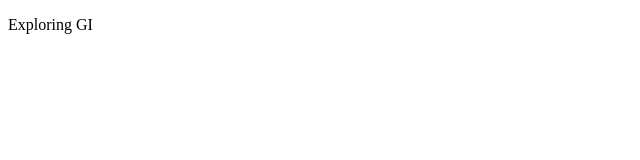
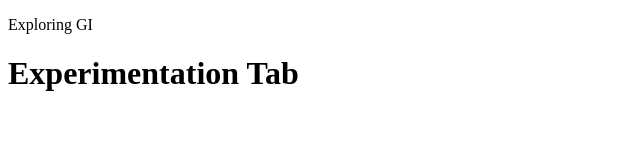
Before and after one commit to rajendramer/7main_repo_opensap, a plain HTML site: page index.html in a window 1280 px wide. Shown: the whole page, without its empty margins (0-640 px from the left). Drawn offline with Linux system fonts and the light colour scheme.

Commit message:
Commit to Experiment branch

```diff
--- a/index.html
+++ b/index.html
@@ -5,5 +5,6 @@
 	</head>
 	<body>
 		<p>Exploring GI</p>
+		<h1>Experimentation Tab</h1>
 	</body>
 </html>
```
